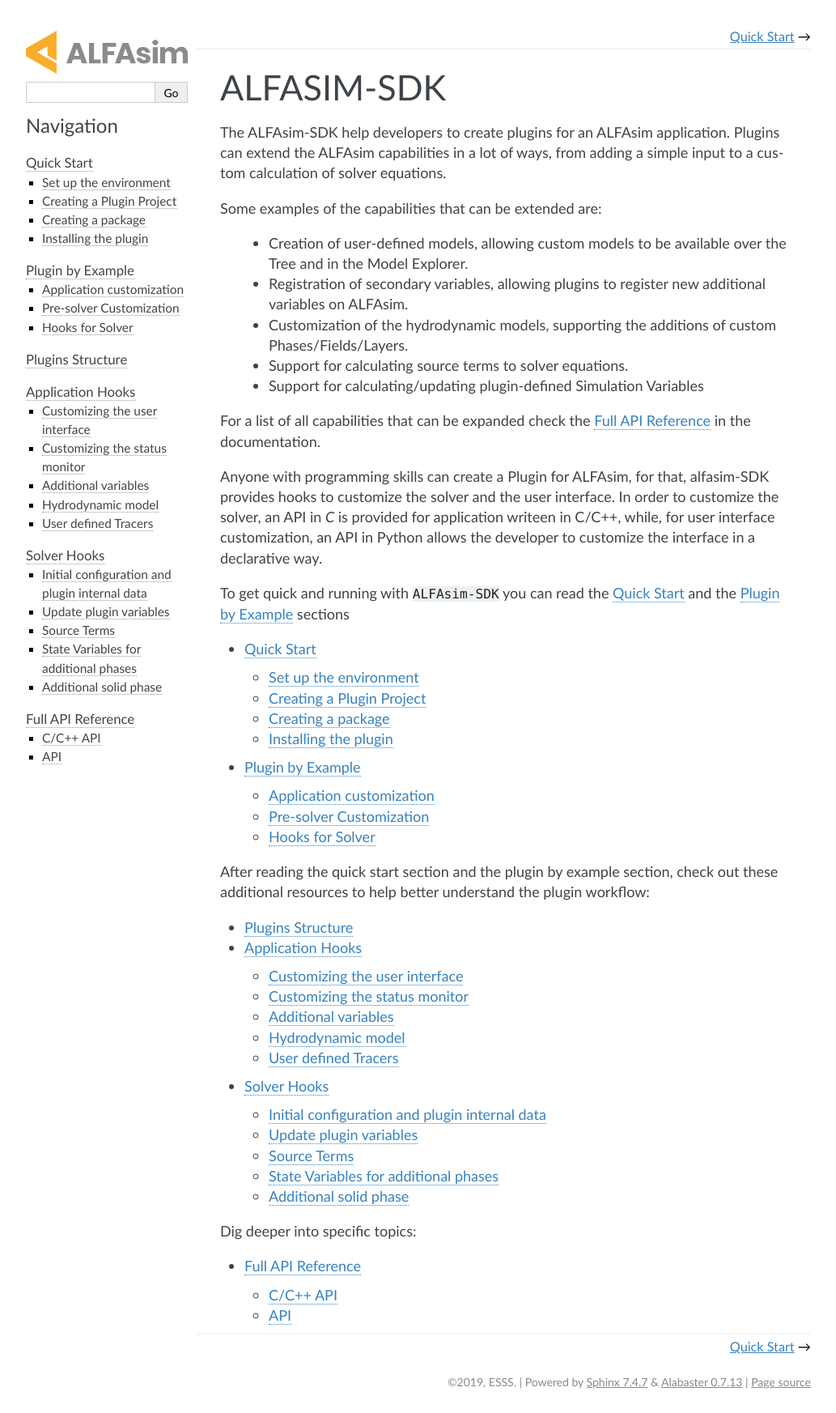
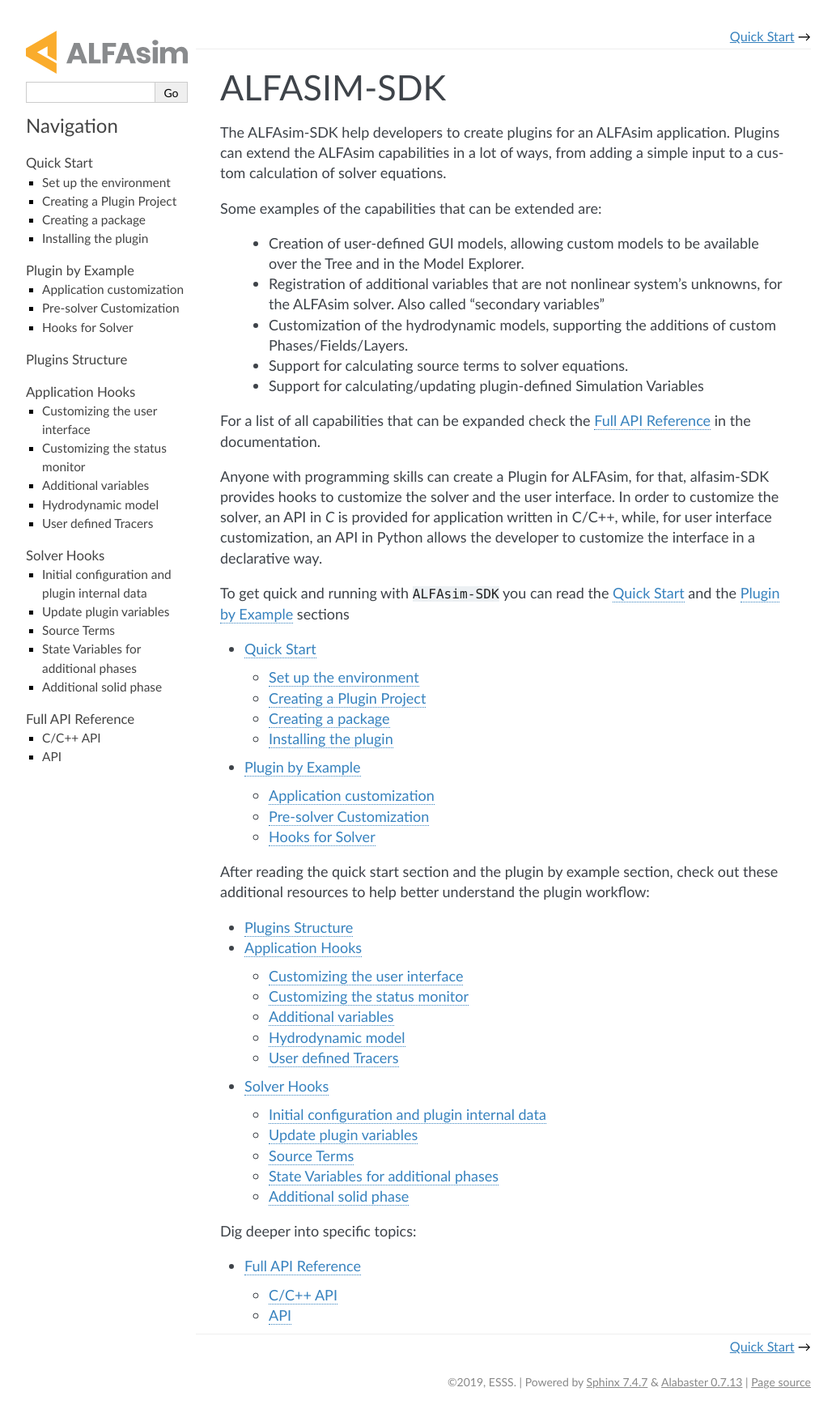
Before and after one commit to ESSS/alfasim-sdk, a Sphinx documentation site: the page built from docs/source/index.rst, in a window 1280 px wide. Shown: the whole page at 81% size, without its empty margins (128-1161 px from the left). Built offline with Sphinx 7.4.7, drawn with Linux system fonts in a browser that asks for light colours.

Commit message:
COde review

```diff
--- a/docs/source/_static/custom.css
+++ b/docs/source/_static/custom.css
@@ -25,3 +25,7 @@
 div.sphinxsidebarwrapper > ul > li {
     margin-top: 15px;
 }
+
+div.sphinxsidebarwrapper a {
+    border-bottom: 0;
+}
--- a/docs/source/index.rst
+++ b/docs/source/index.rst
@@ -6,8 +6,8 @@
 
 Some examples of the capabilities that can be extended are:
 
-  * Creation of user-defined models, allowing custom models to be available over the Tree and in the Model Explorer.
-  * Registration of secondary variables, allowing plugins to register new additional variables on ALFAsim.
+  * Creation of user-defined GUI models, allowing custom models to be available over the Tree and in the Model Explorer.
+  * Registration of additional variables that are not nonlinear system's unknowns, for the ALFAsim solver. Also called "secondary variables"
   * Customization of the hydrodynamic models, supporting the additions of custom Phases/Fields/Layers.
   * Support for calculating source terms to solver equations.
   * Support for calculating/updating plugin-defined Simulation Variables
@@ -16,7 +16,7 @@
 
 Anyone with programming skills can create a Plugin for ALFAsim, for that, alfasim-SDK provides hooks to customize
 the solver and the user interface. In order to customize the solver, an API in `C` is provided for application
-writeen in C/C++, while, for user interface customization, an API in Python allows the developer to customize
+written in C/C++, while, for user interface customization, an API in Python allows the developer to customize
 the interface in a declarative way.
 
 
```
Also changed, not shown: 2 other files.
